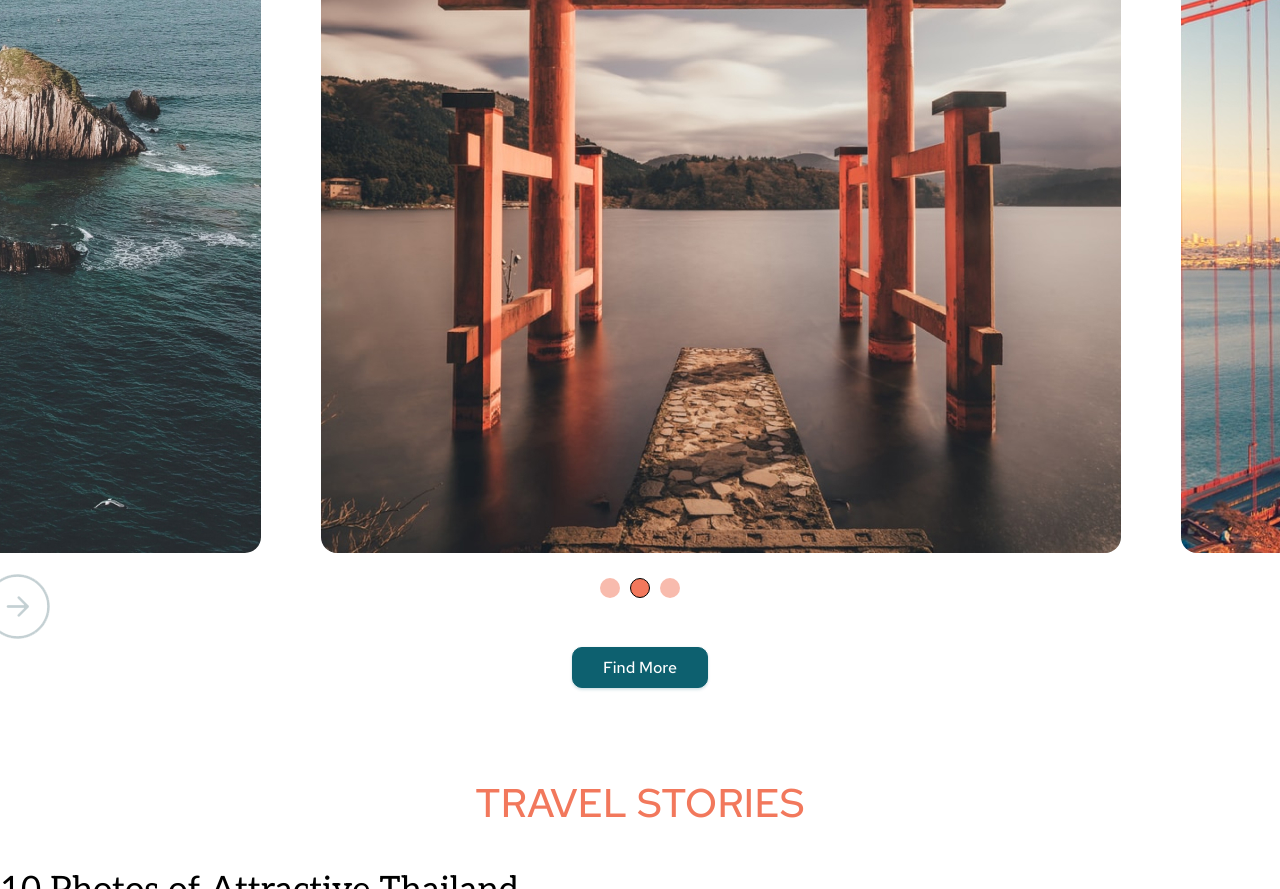
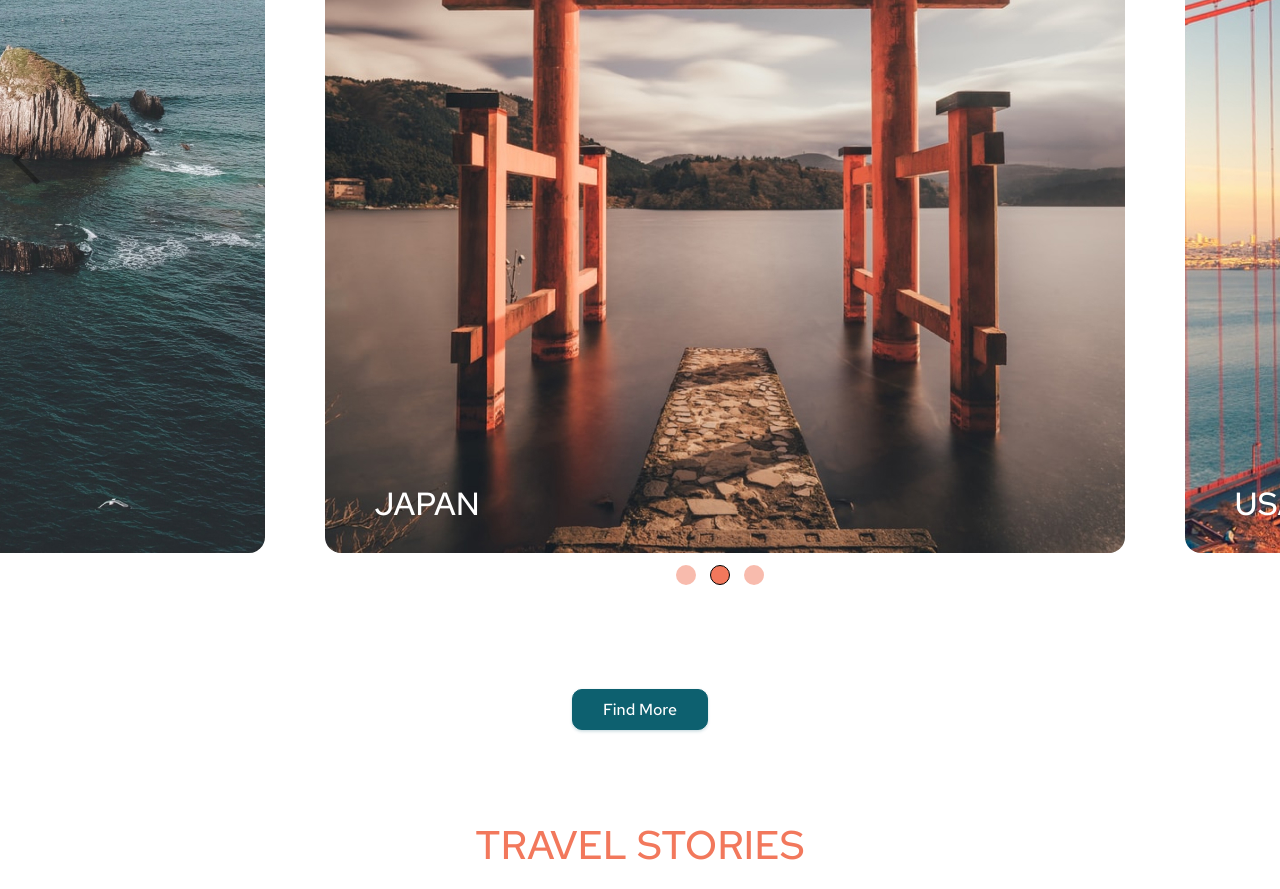
Before and after one commit to Diskantis/RS2022Q2_TRAVEL, a website: page index.html in a window 1280 px wide. Shown: the part 1560-2449 px from the top of the page. Drawn offline with Linux system fonts and the light colour scheme.

Commit message:
update: next work to page-destinations

```diff
--- a/index.html
+++ b/index.html
@@ -99,9 +99,22 @@
                 <input type="radio" name="radio-btn" id="switch-2" checked>
                 <input type="radio" name="radio-btn" id="switch-3">
                 <div class="slides">
-                    <div class="dest__slide s1"><img src="img/destinations/SPAIN.jpg" alt="SPAIN.jpg"></div>
-                    <div class="dest__slide"><img src="img/destinations/JAPAN.jpg" alt="JAPAN.jpg"></div>
-                    <div class="dest__slide"><img src="img/destinations/USA.jpg" alt="USA.jpg"></div>
+                    <div class="overflow">
+                        <div class="inner">
+                            <div class="dest__slide s1">
+                                <div class="info">SPAIN</div>
+                                <img src="img/destinations/SPAIN.jpg" alt="SPAIN.jpg">
+                            </div>
+                            <div class="dest__slide">
+                                <div class="info">JAPAN</div>
+                                <img src="img/destinations/JAPAN.jpg" alt="JAPAN.jpg">
+                            </div>
+                            <div class="dest__slide">
+                                <div class="info">USA</div>
+                                <img src="img/destinations/USA.jpg" alt="USA.jpg">
+                            </div>
+                        </div>
+                    </div>
                 </div>
                 <div class="controls-btn">
                     <label class="ctrl__btn" for="switch-1"></label>
--- a/sass/components/_destinations.scss
+++ b/sass/components/_destinations.scss
@@ -15,62 +15,95 @@
 
 .destinations-slider {
   width: 1440px;
-  height: 800px;
+  //height: 800px;
   overflow: hidden;
-  margin-bottom: 94px;
-}
-
-.slides {
-  display: flex;
-  //position: relative;
-  width: 2870px;
-  height: 100%;
-  margin-bottom: 20px;
-}
-
-.dest__slide {
-  width: 800px;
-  height: 800px;
-  margin: 0 30px;
-  transition: all .8s cubic-bezier(0.770, 0.000, 0.175, 1.000);
-}
-
-.dest__slide img {
-  width: 100%;
-  height: 100%;
-  border-radius: 16px;
+  text-align: center;
+  padding-bottom: 94px;
 }
 
 .destinations-slider input {
   display: none;
 }
 
-#switch-1:checked ~ .slides .s1 {
-  margin-left: calc(11% + 6px);
+.overflow {
+  width: 1440px;
+  overflow: hidden;
 }
 
-#switch-2:checked ~ .slides .s1 {
-  margin-left: calc(-19% + 6px);
+.slides .inner {
+  width: 2550px;
+  line-height: 0;
+  transition: all 800ms cubic-bezier(0.770, 0.000, 0.175, 1.000);
+  transition-timing-function: cubic-bezier(0.770, 0.000, 0.175, 1.000);
 }
 
-#switch-3:checked ~ .slides .s1 {
-  margin-left: calc(-49% + 6px);
+.slides {
+  display: flex;
+  //width: 3000px;
+  height: 100%;
+  //margin-bottom: 20px;
+}
+
+.slides .dest__slide {
+  display: block;
+  width: 800px;
+  float: left;
+  margin: 0 30px;
+  transition: all .8s cubic-bezier(0.770, 0.000, 0.175, 1.000);
+}
+
+.info {
+  position: absolute;
+  display: block;
+  margin: 730px 0 0 50px;
+  font-family: Red Hat Text, Verdana, sans-serif;
+  color: #fff;
+  font-size: 32px;
+  font-weight: 500;
+  line-height: 42px;
+  font-style: normal;
+}
+
+.dest__slide img {
+  width: 800px;
+  height: 800px;
+  //width: 100%;
+  //height: 100%;
+  border-radius: 16px;
+}
+
+label {
+  cursor: pointer;
+}
+
+.controls-btn {
+  margin-top: -29%;
+  width: 100%;
+  height: 50px;
+}
+
+.ctrl__btn {
+  display: none;
+  width: 50px;
+  height: 50px;
+  opacity: 0.3;
+  transition: opacity .2s ease-out;
+  &:hover {
+    opacity: 0.8;
+  }
 }
 
 .navigation-bar {
-  position: absolute;
-  display: flex;
-  margin: 0 0 40px;
-  left: 50%;
-  transform: translateX(-50%);
+  margin: 26% 0 0;
+  text-align: center;
 }
 
-.navi__bar {
+.navigation-bar label {
   display: inline-block;
   width: 20px;
   height: 20px;
   margin: 5px;
-  background-color: $color-btn-second;
+  background: $color-btn-second;
   border-radius: 50%;
   cursor: pointer;
   transition: all .4s ease;
@@ -80,47 +113,35 @@
   }
 }
 
+//#switch-1:checked ~ .slides .s1 { margin-left: calc(11% + 6px); }
+//#switch-2:checked ~ .slides .s1 { margin-left: calc(-19% + 6px); }
+//#switch-3:checked ~ .slides .s1 { margin-left: calc(-49% + 6px); }
+
+#switch-1:checked ~ .slides .s1 { margin-left: 0; }
+#switch-2:checked ~ .slides .s1 { margin-left: -21%; }
+#switch-3:checked ~ .slides .s1 { margin-left: -33%; }
+
+#switch-1:checked ~ .controls-btn .ctrl__btn:nth-child(2),
+#switch-2:checked ~ .controls-btn .ctrl__btn:nth-child(3),
+#switch-3:checked ~ .controls-btn .ctrl__btn:nth-child(4) {
+  background: url("../../img/icons/next-arrow.png") no-repeat;
+  float: right;
+  margin: 0 0 0 0;
+  display: block;
+}
+
+#switch-1:checked ~ .controls-btn .ctrl__btn:nth-child(4),
+#switch-2:checked ~ .controls-btn .ctrl__btn:nth-child(1),
+#switch-3:checked ~ .controls-btn .ctrl__btn:nth-child(2) {
+  background: url("../../img/icons/prev-arrow.png") no-repeat;
+  float: left;
+  margin: 0 0 0 0;
+  display: block;
+}
+
 #switch-1:checked ~ .navigation-bar .navi__bar:nth-child(1),
 #switch-2:checked ~ .navigation-bar .navi__bar:nth-child(2),
 #switch-3:checked ~ .navigation-bar .navi__bar:nth-child(3) {
   background-color: $color-heading;
   border: 1px solid #000000;
 }
-
-.controls-btn {
-  position: absolute;
-  display: flex;
-  margin: 0;
-  width: 1440px;
-  height: 68px;
-}
-
-.ctrl__btn {
-  cursor: pointer;
-  transition: opacity .2s ease-out;
-  &:hover {
-    opacity: 0.6;
-  }
-}
-
-#switch-1:checked ~ .controls-btn .ctrl__btn:nth-child(3),
-#switch-2:checked ~ .controls-btn .ctrl__btn:nth-child(1),
-#switch-3:checked ~ .controls-btn .ctrl__btn:nth-child(2) {
-  background: url("../../img/icons/prev.png") no-repeat;
-  float: left;
-  margin: 0 0 0 -84px;
-  display: block;
-  width: 68px;
-  height: 68px;
-}
-
-#switch-1:checked ~ .controls-btn .ctrl__btn:nth-child(2),
-#switch-2:checked ~ .controls-btn .ctrl__btn:nth-child(3),
-#switch-3:checked ~ .controls-btn .ctrl__btn:nth-child(1) {
-  background: url("../../img/icons/next.png") no-repeat;
-  float: right;
-  margin: 0 -84px 0 0;
-  display: block;
-  width: 68px;
-  height: 68px;
-}
```
Also changed, not shown: img/icons/next-arrow.png (added), img/icons/prev-arrow.png (added), sass/style.css, 1 other file.
